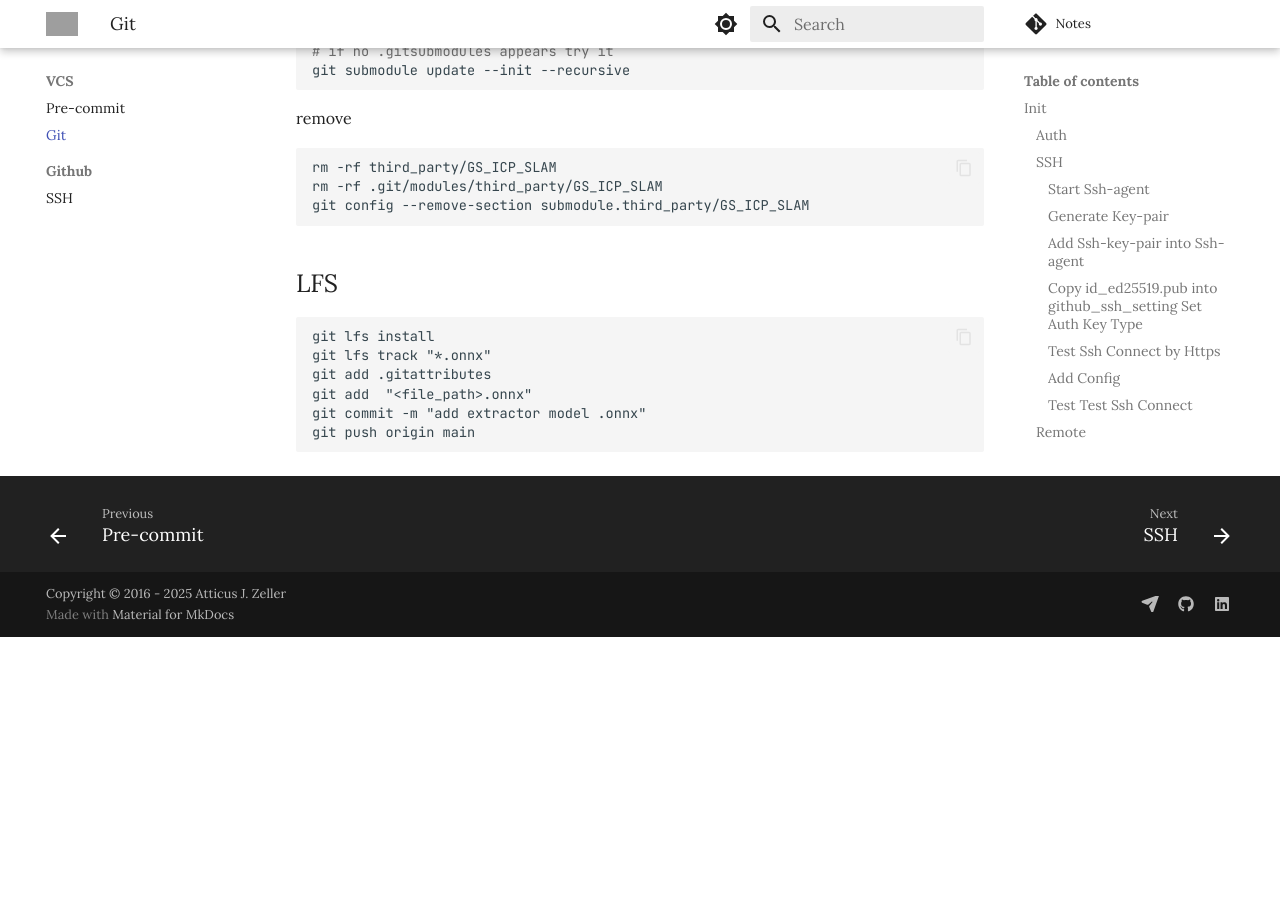
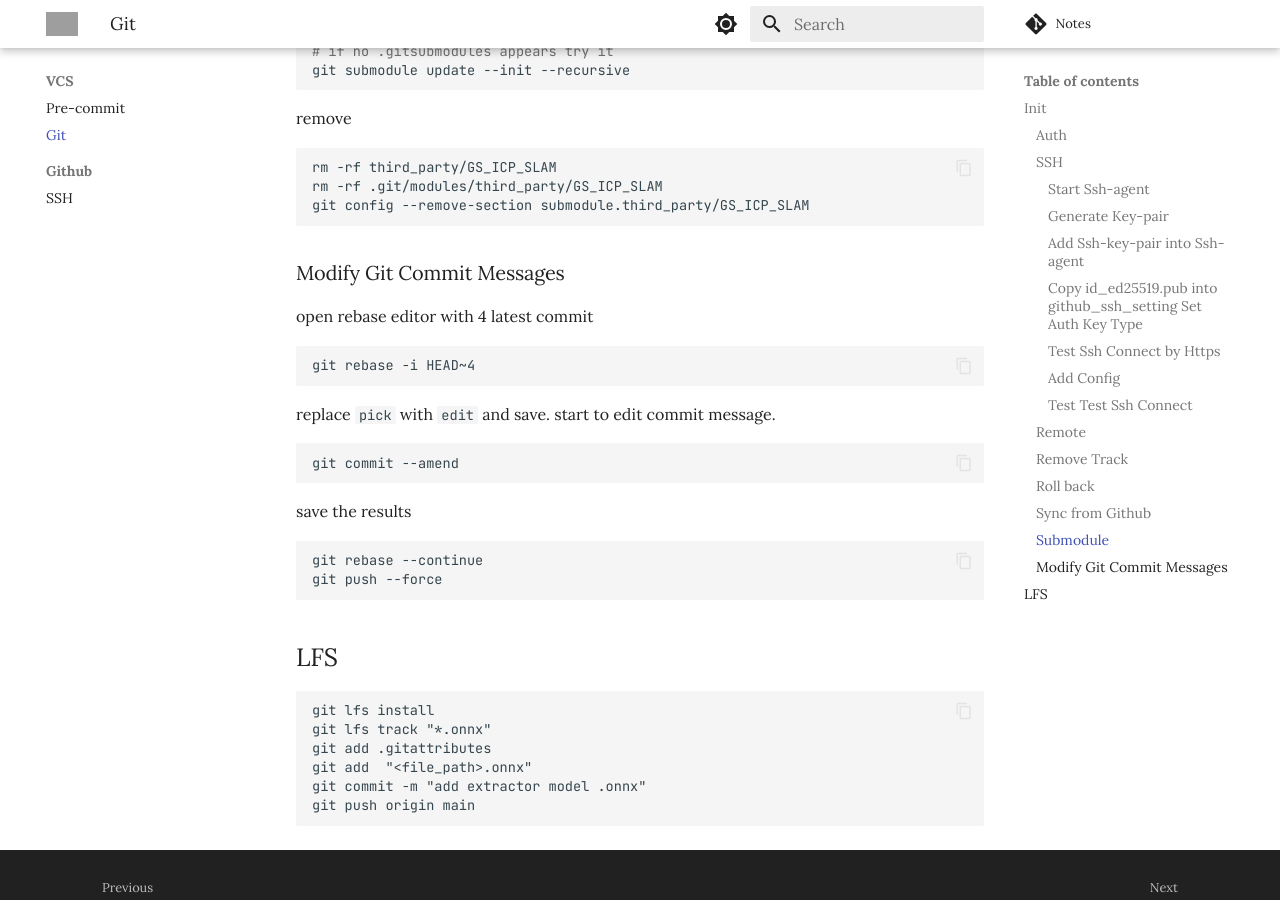
Before and after one commit to AtticusZeller/atticuszeller.github.io, an MkDocs documentation site: the page built from atticuszeller/VCS/git.md, in a window 1280 px wide and 900 px high, scrolled down 2964 px. Built offline with MkDocs 1.6.1 and Material for MkDocs 9.7.7, drawn with Linux system fonts in a browser that asks for light colours; nearby versions of some CDN libraries; library files that are not in the unit come from our copies; comment, search, counter and statistics services are not loaded; before the commit the page ends 3601 px from its top, so only the background shows below that; grey boxes are pictures that could not be loaded.

Commit message:
vault backup: 2025-01-07 11:38:32
Affected files:
atticuszeller/.obsidian
atticuszeller/OS/Bugs.md
atticuszeller/VCS/git.md

````diff
--- a/atticuszeller/VCS/git.md
+++ b/atticuszeller/VCS/git.md
@@ -1,4 +1,4 @@
-
+# Git
 
 Git game in [Learn Git Branching](https://learngitbranching.js.org/?locale=en_US)
 
@@ -165,6 +165,28 @@ rm -rf .git/modules/third_party/GS_ICP_SLAM
 git config --remove-section submodule.third_party/GS_ICP_SLAM
 ```
 
+### Modify Git Commit Messages
+
+open rebase editor with 4 latest commit
+
+```bash
+git rebase -i HEAD~4
+```
+
+replace `pick` with `edit` and save.
+start to edit commit message.
+
+```bash
+git commit --amend
+```
+
+save the results
+
+```bash
+git rebase --continue
+git push --force
+```
+
 ## LFS
 
 ```
````
Also changed, not shown: atticuszeller/OS/Bugs.md (+2 -0 lines).
